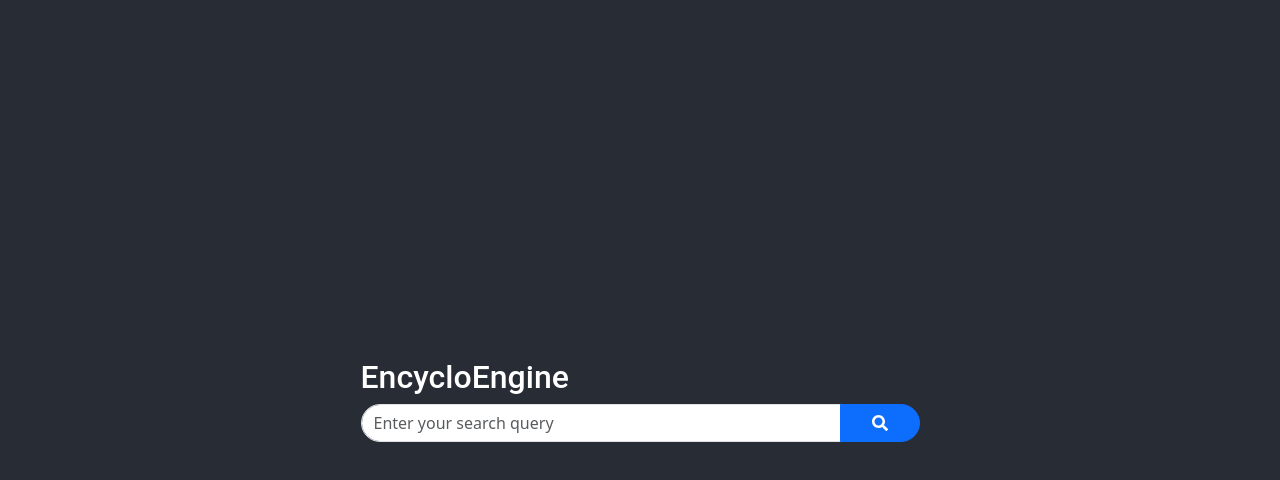
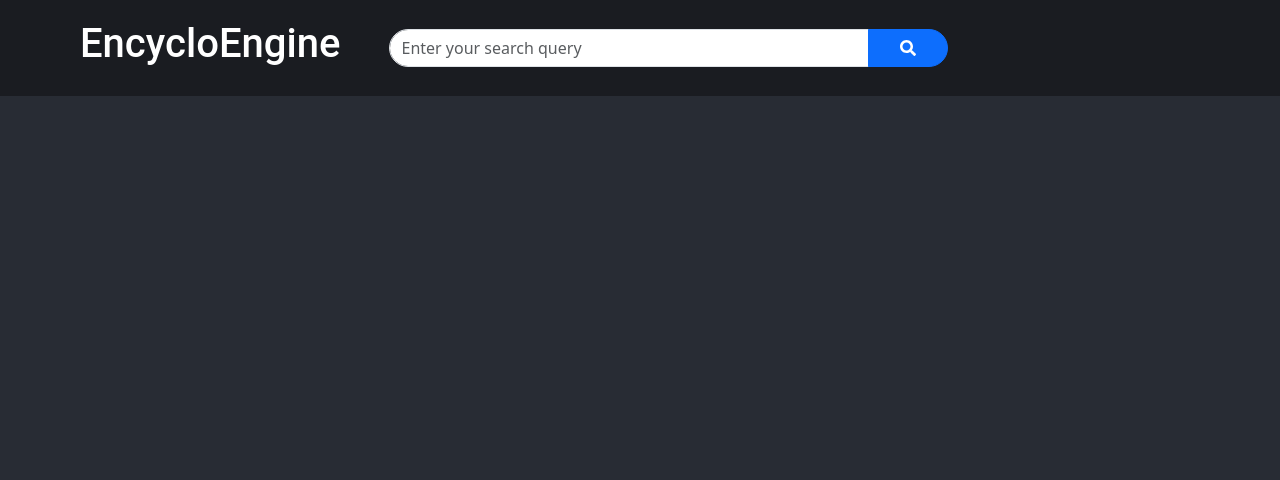
Before and after one commit to CzarCerro/EncyloEngine, a React (Create React App) app in the folder web-application/: page /searchResult in a window 1280 px wide. Shown: the top 480 px of the page. Built offline with nearby package versions, Linux system fonts and the light colour scheme.

Commit message:
feat: navbar for search result page

```diff
--- a/web-application/src/components/common/styles/pageframe.module.css
+++ b/web-application/src/components/common/styles/pageframe.module.css
@@ -2,7 +2,4 @@
     background-color: #282c34;
     height: 100vh;
     width: 100vw;
-    display: flex;
-    justify-content: center;
-    align-items: center;
 }
--- /dev/null
+++ b/web-application/src/components/navBar/Navbar.js
@@ -0,0 +1,17 @@
+import styles from './styles/navbar.module.css'
+import Title from '../common/Title';
+import SearchBar from '../searchBar/SearchBar';
+
+function Navbar({ searchQuery, handleSearchInputChange }) {
+
+    return (
+        <div className={styles.Navbar}>
+            <div className={styles.NavbarSearchFrame}>
+                <Title fontSize={2.5} />
+                <SearchBar searchQuery={searchQuery} handleSearchInputChange={handleSearchInputChange} />
+            </div>
+        </div>
+    )
+}
+
+export default Navbar;
--- /dev/null
+++ b/web-application/src/components/navBar/styles/navbar.module.css
@@ -0,0 +1,16 @@
+.Navbar{
+    background-color: #1a1c21;
+    width: 100%;
+    height: 6rem;
+    padding-top: 1rem;
+    padding-bottom: 1rem;
+    padding-left: 5rem;
+}
+
+.NavbarSearchFrame{
+    display: flex;
+    flex-direction: row;
+    gap: 3rem;
+    align-items: center;
+    height: 100%;
+}
--- a/web-application/src/components/searchBar/SearchBar.js
+++ b/web-application/src/components/searchBar/SearchBar.js
@@ -12,6 +12,7 @@ function SearchBar({ searchQuery, handleSearchInputChange }) {
 
 
     return (
+        <div>
             <div class="input-group">
                 <div class="form-outline">
                     <input
@@ -46,6 +47,7 @@ function SearchBar({ searchQuery, handleSearchInputChange }) {
                     <i class="fas fa-search"></i>
                 </button>
             </div>
+        </div>
     )
 }
 
--- a/web-application/src/pages/SearchResult.js
+++ b/web-application/src/pages/SearchResult.js
@@ -2,16 +2,13 @@ import React from 'react';
 import PageFrame from '../components/common/PageFrame';
 import Title from '../components/common/Title';
 import SearchBar from '../components/searchBar/SearchBar';
+import Navbar from '../components/navBar/Navbar';
 
 function SearchResult({ searchQuery, handleSearchInputChange }) {
 
   return (
     <PageFrame>
-      <div>
-        <Title fontSize={2}/>
-        <SearchBar searchQuery={searchQuery} handleSearchInputChange={handleSearchInputChange}/>
-        {/* Display search results below */}
-      </div>
+      <Navbar searchQuery={searchQuery} handleSearchInputChange={handleSearchInputChange}/>
     </PageFrame>
   );
 }
--- a/web-application/src/pages/styles/home.module.css
+++ b/web-application/src/pages/styles/home.module.css
@@ -4,4 +4,5 @@
     gap: 20px;
     justify-content: center;
     align-items: center;
+    height: 100%;
   }
```
Lines whose indentation alone changed are shown as unchanged.
